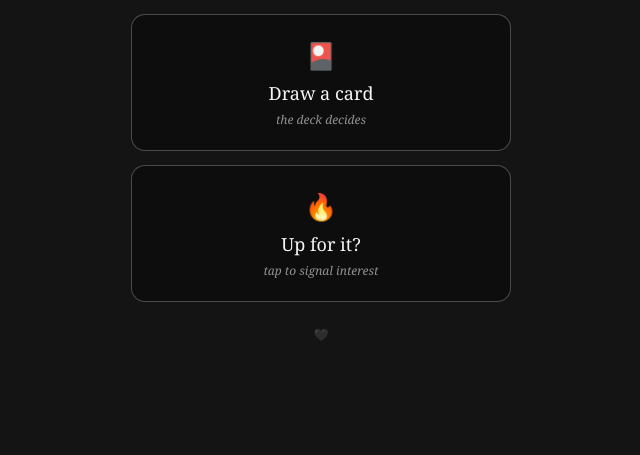
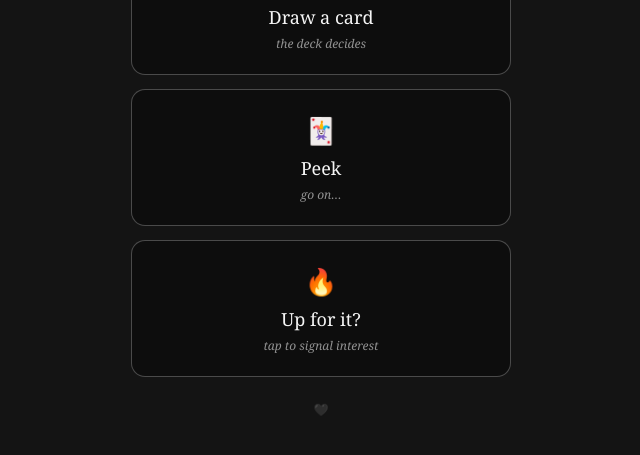
Before and after one commit to quiet-nebula-9x/quiet-card, a plain HTML site: page index.html in a window 1280 px wide. Shown: the part 293-748 px from the top of the page, without its empty margins (319-959 px from the left). Drawn offline with Linux system fonts and the light colour scheme.

Commit message:
Add 'Peek' button to index.html

```diff
--- a/index.html
+++ b/index.html
@@ -137,6 +137,12 @@
       <span class="sub">the deck decides</span>
     </button>
 
+    <a class="btn" id="cardBtn" href="https://i.postimg.cc/1yttV0Bj/for-your-eyes-only.jpg">
+      <span class="icon">🃏</span>
+      Peek
+      <span class="sub">go on…</span>
+    </a>
+
     <a class="btn" id="signalBtn" href="https://tally.so/r/rDO7aX">
       <span class="icon">🔥</span>
       Up for it?
```
